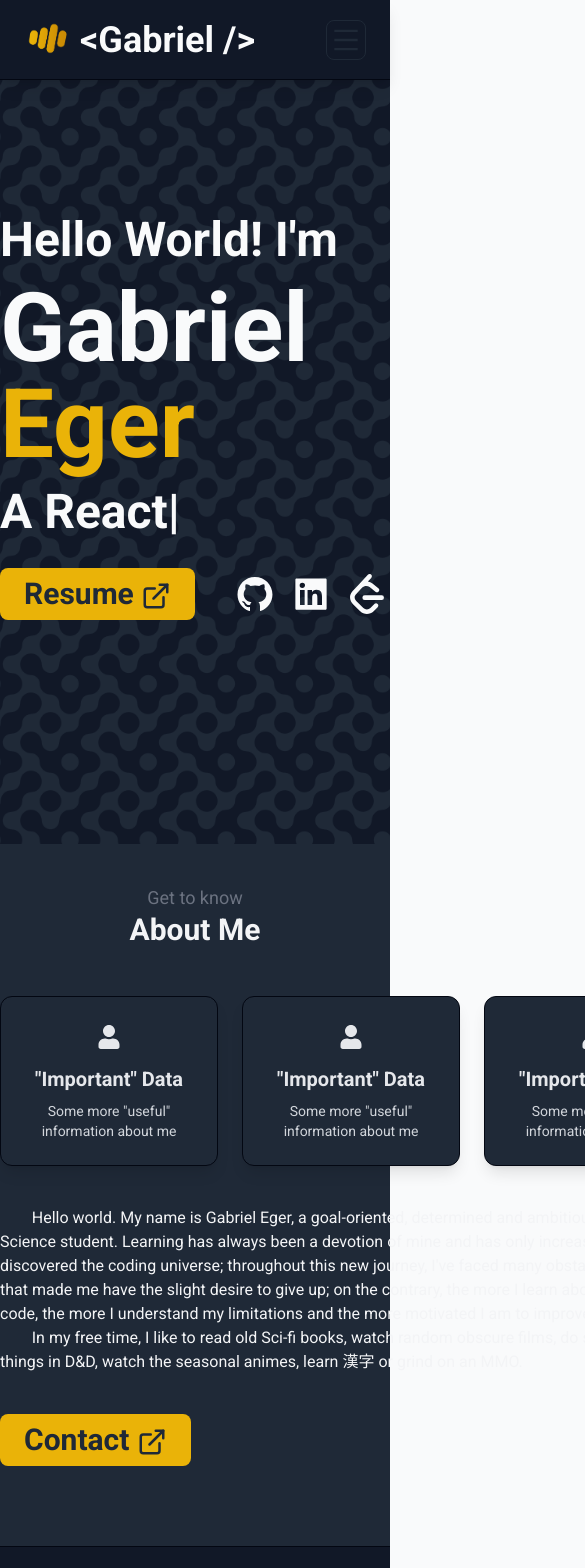
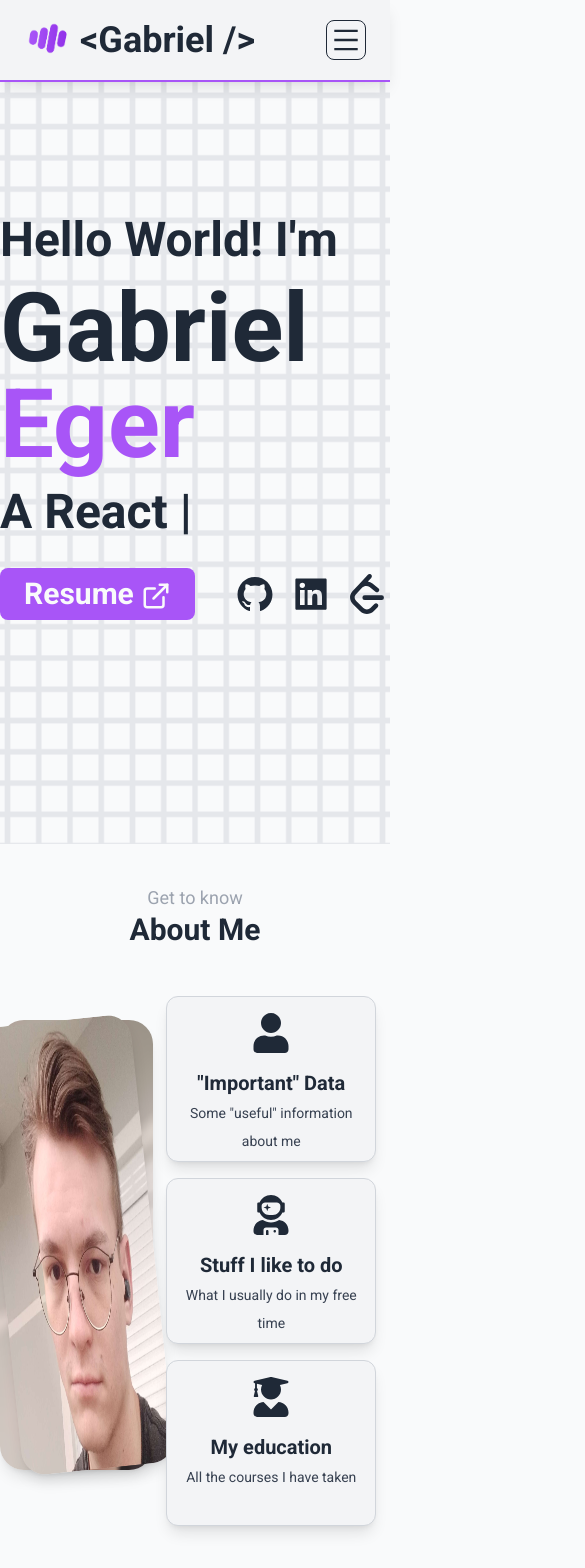
Before and after one commit to GabrielEger2/portfolio-website-2, a React (Vite) app in the folder frontend-reactjs/: page / in a window 390 px wide. Shown: the top 1568 px of the page, 585 px wide, since content can reach past the window. Built offline with nearby package versions, Linux system fonts and the light colour scheme; no server answers.

Commit message:
[Feat] Add small changes to code
Add fully functional motion card component

Motion card behavior varies based on location and text

Motion card closes based on other motion cards

Add scroll motion to the navbar

Add animated buttons

Changes implemented using framer motion library

```diff
--- a/frontend-reactjs/src/components/About.tsx
+++ b/frontend-reactjs/src/components/About.tsx
@@ -1,3 +1,6 @@
+import { useState } from 'react';
+import { motion } from 'framer-motion';
+
 import { LuExternalLink } from 'react-icons/lu';
 
 import ProfilePic from '../assets/imgs/GabrielProfilePic.png'
@@ -6,8 +9,14 @@
 
 
 const About = () => {
+    const [openCardId, setOpenCardId] = useState(null);
+
+    const handleCardClick = (cardId) => {
+      setOpenCardId(cardId);
+    };
+
   return (
-    <div className='bg-gray-50 dark:bg-gray-800'>
+    <div className='bg-gray-50 dark:bg-gray-800 z-40' id='about'>
         <div className='flex justify-center'>
             <h2 className='text-lg text-center text-gray-400 dark:text-gray-500 mt-10 mb-12'>
                 Get to know <br />
@@ -19,12 +28,30 @@
                 <img src={ProfilePic} alt="Gabriel's Photo" className='w-[450px] h-[450px] rounded-3xl absolute -rotate-6 hover:rotate-0 ease-in-out transition-all duration-500 shadow-lg' />
                 <img src={ProfilePicBlur} alt="Gabriel's Photo with a blur effect" className='w-[450px] h-[450px] rounded-3xl shadow-lg' />
             </div>
-                    <div className="z-50">
+        <div className="z-40">
             <div className='max-w-[700px] justify-center'>
-                            <div className='flex grid-rows-3 space-x-6'>
-                                <MotionCard />
-                                <MotionCard />
-                                <MotionCard />
+                <div className='grid grid-cols-1 md:grid-cols-2 lg:grid-cols-1 xl:grid-cols-2 2xl:grid-cols-3 gap-4'>
+                    <MotionCard
+                        id={1}
+                        position='left'
+                        type='normal'
+                        isOpen={openCardId === 1}
+                        onClick={handleCardClick}
+                    />
+                    <MotionCard
+                        id={2}
+                        position='center'
+                        type='hobbies'
+                        isOpen={openCardId === 2}
+                        onClick={handleCardClick}
+                    />
+                    <MotionCard
+                        id={3}
+                        position='right'
+                        type='education'
+                        isOpen={openCardId === 3}
+                        onClick={handleCardClick}
+                    />
                 </div>
                 <h2 className='mt-10 text-gray-800 dark:text-gray-100'>
                     &nbsp;&nbsp;&nbsp;&nbsp;&nbsp;&nbsp;&nbsp;&nbsp;Hello world. My name is Gabriel Eger, a goal-oriented, determined and ambitious Computer Science student.
@@ -34,10 +61,16 @@
                     &nbsp;&nbsp;&nbsp;&nbsp;&nbsp;&nbsp;&nbsp;&nbsp;In my free time, I like to read old Sci-fi books, watch random obscure films,
                     do stupid roleplay things in D&D, watch the seasonal animes, learn 漢字 or grind on an MMO.
                 </h2>
-                            <button
-                                className="mt-10 mb-20 items-center bg-purple-500 hover:bg-purple-700 text-gray-50 font-bold rounded-lg px-6 py-2 text-3xl dark:bg-yellow-500 dark:text-gray-800 dark:hover:bg-yellow-700 transition-all duration-500">
+                <motion.div
+                    className="mt-10 mb-20 items-center w-48 justify-center cursor-pointer bg-purple-500 text-gray-50 font-bold rounded-lg px-6 py-2 text-3xl dark:bg-yellow-500 dark:text-gray-800"
+                    whileHover={{ scale: 1.1 }}
+                    whileTap={{ scale: 0.9 }}
+                    transition={{ type: "spring", stiffness: 200, damping: 12 }}
+                >
+                    <a href="">
                         Contact <LuExternalLink className='inline-block' size={30} />
-                            </button>
+                    </a>
+                </motion.div>
             </div>
         </div>
         </div>
--- a/frontend-reactjs/src/components/Banner.tsx
+++ b/frontend-reactjs/src/components/Banner.tsx
@@ -1,4 +1,5 @@
 import ReactTyped from 'react-typed';
+import { motion } from "framer-motion";
 
 import { LuExternalLink } from 'react-icons/lu';
 import { AiFillGithub, AiFillLinkedin } from 'react-icons/ai';
@@ -10,7 +11,7 @@
 
 const Banner = () => {
   return (
-    <div className="w-full h-[100vh] bg-gray-100 dark:bg-gray-800">
+    <div className="w-full h-[100vh] bg-gray-100 dark:bg-gray-800 z-40" id='home'>
         <img className="w-full h-full object-cover top-0 left-0 absolute dark:opacity-0" src={whiteModePattern} alt="white mode pattern" />
         <img className="w-full h-full object-cover top-0 left-0 absolute opacity-0 dark:opacity-100" src={darkModePattern} alt="white mode pattern" />
         <div className="w-full h-full">
@@ -24,24 +25,30 @@
                     </h1>
                     <ReactTyped className='text-5xl' strings={['A Software Engineer!', 'A React Developer!', 'A Python Developer!', 'A Full Stack Developer!', 'A JS/TS Developer!']} typeSpeed={80} backSpeed={100} loop/>
                     <div className='flex items-center mt-8'>
-                        <button
-                            className="items-center bg-purple-500 hover:bg-purple-700 text-gray-50 font-bold rounded-lg px-6 py-2 text-3xl dark:bg-yellow-500 dark:text-gray-800 dark:hover:bg-yellow-700 transition-all duration-500">
-                            Resume <LuExternalLink className='inline-block' size={30} />
-                        </button>
+                        <motion.div
+                            className="items-center bg-purple-500 text-gray-50 font-bold rounded-lg px-6 py-2 text-3xl cursor-pointer dark:bg-yellow-500 dark:text-gray-800"
+                            whileHover={{ scale: 1.1 }}
+                            whileTap={{ scale: 0.9 }}
+                            transition={{ type: "spring", stiffness: 200, damping: 12 }}
+                        >
+                            <a href="">
+                                Resume <LuExternalLink className='inline-block' size={30} />
+                            </a>
+                        </motion.div>
                     <div className=' items-center flex space-x-4 ml-10'>
-                        <a href="https://github.com/GabrielEger2" target="_blank">
+                        <a href="https://github.com/GabrielEger2" target="_blank" className='hover:scale-125 transition-all duration-300'>
                             <AiFillGithub size={40} />
                         </a>
-                        <a href="https://www.linkedin.com/in/gabriel-eger-11434b157/" target="_blank">
+                        <a href="https://www.linkedin.com/in/gabriel-eger-11434b157/" target="_blank" className='hover:scale-125 transition-all duration-300'>
                             <AiFillLinkedin size={40} />
                         </a>
-                        <a href="https://leetcode.com/GabrielEger2/" target="_blank">
-                                        <SiLeetcode size={40} />
+                        <a href="https://leetcode.com/GabrielEger2/" target="_blank" className='hover:scale-125 transition-all duration-300'>
+                            <SiLeetcode size={40} />
                         </a>
                     </div>
                 </div>
             </div>
-            <div className="hidden md:block pt-8 ml-O lg:ml-16 z-50">
+            <div className="hidden md:block pt-8 ml-O lg:ml-16 z-40">
                 <img
                     src={portrait}
                     alt="Movie GIF"
--- a/frontend-reactjs/src/components/Footer.tsx
+++ b/frontend-reactjs/src/components/Footer.tsx
@@ -1,7 +1,5 @@
 import stripsWhiteIcon from '../assets/imgs/stripsWhiteIcon.png';
 import stripsDarkIcon from '../assets/imgs/stripsDarkIcon.png';
-
-import { AiOutlineToTop } from 'react-icons/ai';
 
 const Footer = () => {
   // Get the current year
@@ -9,13 +7,8 @@
 
   return (
     <div>
-        <footer className="bg-gray-200 dark:bg-gray-950">
+        <footer className="bg-gray-100 dark:bg-gray-900 border-gray-300 dark:border-gray-950 border-t">
             <div className="mx-auto w-full max-w-screen-xl p-4 py-6 lg:py-8">
-                <div className='flex justify-center text-gray-100 dark:text-gray-800'>
-                    <a href="#home" className='p-2 rounded-full bg-purple-500 hover:bg-purple-700 dark:bg-yellow-500 dark:hover:bg-yellow-600 transition-all duration-500 absolute -translate-y-14'>
-                        <AiOutlineToTop size={40}/>
-                    </a>
-                </div>
                 <div className="md:flex md:justify-between">
                     <div className="mb-6 md:mb-0">
                         <a href="" className="flex items-center">
@@ -29,7 +22,7 @@
                         <h2 className="mb-6 text-sm font-semibold uppercase text-gray-900 dark:text-gray-100">Project</h2>
                         <ul className="text-gray-500 dark:text-gray-400 font-medium">
                             <li className="mb-4">
-                                <a href="https://www.themoviedb.org/" className="hover:underline">Gitub</a>
+                                <a href="https://www.themoviedb.org/" className="hover:underline">Github</a>
                             </li>
                             <li>
                                 <a href="https://tailwindcss.com/" className="hover:underline">Overview</a>
--- a/frontend-reactjs/src/components/MotionCard.tsx
+++ b/frontend-reactjs/src/components/MotionCard.tsx
@@ -1,35 +1,98 @@
-import { useState } from 'react';
 import { motion } from 'framer-motion';
 import { FaUser, FaUserAstronaut, FaUserGraduate } from 'react-icons/fa';
 
-const MotionCard = () => {
-  const [isOpen, setIsOpen] = useState(false);
+const MotionCard = ({ id, position, type, isOpen, onClick }) => {
+  let icon;
+  let title;
+  let text;
+
+  // Set the icon based on the "type" prop
+  if (type === 'normal') {
+    icon = <FaUser size={40} />;
+    title = '"Important" Data';
+    text = 'Some "useful" information about me';
+  } else if (type === 'hobbies') {
+    icon = <FaUserAstronaut size={40} />;
+    title = 'Stuff I like to do';
+    text = 'What I usually do in my free time';
+  } else {
+    icon = <FaUserGraduate size={40} />;
+    title = 'My education';
+    text = 'All the courses I have taken';
+  }
+
+  const handleClick = () => {
+    onClick(isOpen ? null : id);
+  };
 
   return (
-    <div>
+    <div className={`flex justify-center text-center ${position === 'center' ? 'md:justify-center md:text-center' : (position === 'right' ? 'md:justify-end md:text-right' : 'md:justify-start md:text-left')}`}>
       <motion.div
-        transition={{ duration: 1, type: 'spring' }}
+        transition={{ layout: { duration: 1, type: 'spring' } }}
         layout
-        onClick={() => setIsOpen(!isOpen)}
-        className={`p-3 bg-gray-100 border border-gray-300 rounded-xl cursor-pointer shadow-lg dark:bg-gray-800 dark:border-gray-950 ${isOpen ? 'z-10' : ''}`}
+        onClick={handleClick}
+        className={`bg-gray-100 border pb-5 px-2 border-gray-300 rounded-xl cursor-pointer shadow-lg dark:bg-gray-800 dark:border-gray-950 ${isOpen ? 'z-10' : ''}`}
         style={{ position: isOpen ? 'absolute' : 'static' }}
       >
-        <motion.h2 layout='position' className='font-bold w-48 h-32 text-center text-xl text-gray-800 dark:text-gray-200'>
+        {isOpen ? (
+          <motion.div>
+            <div>
+              <motion.h2
+                layout='position'
+                className={`font-bold  items-center text-center justify-center ${position === 'right' || position === 'left' ? 'flex' : ''} space-x-4 text-xl text-gray-800 dark:text-gray-200`}
+                initial={{ opacity: 0 }}
+                animate={{ opacity: 1 }}
+                transition={{ delay: 0.2 }}
+              >
+                {(position === 'left' || position === 'center') && (
+                  <div className='flex justify-center'>
+                    {icon}
+                  </div>
+                )}
+                <h2>
+                  {title} <br />
+                  <span className='font-normal text-sm mt-2 text-gray-700 dark:text-gray-300'>
+                    {text}
+                  </span>
+                </h2>
+                {position === 'right' && (
+                  <div className='flex justify-center'>
+                    {icon}
+                  </div>
+                )}
+              </motion.h2>
+              <motion.div
+                className='px-4 flex mt-4 text-gray-800 dark:text-gray-200'
+                initial={{ opacity: 0 }}
+                animate={{ opacity: 1 }}
+                transition={{ delay: 0.2 }}
+              >
+                <div>
+                  <p>
+                    Ohayou Sekai, Good morning world, world <br />
+                    Ohayou Sekai, Good morning world, world <br />
+                    Ohayou Sekai, Good morning world, world <br />
+                    Ohayou Sekai, Good morning world, world <br />
+                    Ohayou Sekai, Good morning world, world <br />
+                    Ohayou Sekai, Good morning world, world <br />
+                  </p>
+                </div>
+              </motion.div>
+            </div>
+          </motion.div>
+        ) : (
+          <motion.h2
+            layout='position'
+            className='font-bold w-48 h-32 text-center text-xl text-gray-800 dark:text-gray-200'
+          >
             <div className='my-4 flex justify-center'>
-                <FaUser size='24' />
+              {icon}
             </div>
-            "Important" Data <br />
-            <h2 className='font-normal text-sm mt-2 text-gray-700 dark:text-gray-300'>
-                Some more "useful" information about me
-            </h2>
-        </motion.h2>
-        {isOpen && (
-          <motion.div className='pt-3 px-2 max-w-[900px] h-auto'>
-            <p>
-            Hello world. My name is Gabriel Eger, a goal-oriented, determined and ambitious Computer Science student. Learning has always been a devotion of mine and has only increased after I discovered the coding universe; throughout this new journey, I've faced many obstacles, but none that made me have the slight desire to give up; on the contrary, the more I learn about bits and code, the more I understand my limitations and the more motivated I am to improve.
-          ' In my free time, I like to read old Sci-fi books, watch random obscure films, do stupid roleplay things in D&D, watch the seasonal animes, learn 漢字 or grind on an MMO.
-            </p>
-          </motion.div>
+            {title} <br />
+            <span className='font-normal text-sm mt-2 text-gray-700 dark:text-gray-300'>
+              {text}
+            </span>
+          </motion.h2>
         )}
       </motion.div>
     </div>
--- a/frontend-reactjs/src/components/Navbar.tsx
+++ b/frontend-reactjs/src/components/Navbar.tsx
@@ -1,8 +1,8 @@
-import { useState, useEffect } from 'react';
+import React, { useEffect, useState } from 'react';
 import { MdClose } from 'react-icons/md';
 import { AiOutlineMenu } from 'react-icons/ai';
 import { BsFillMoonStarsFill, BsFillSunFill } from 'react-icons/bs';
-import { motion } from 'framer-motion';
+import { motion, useScroll } from "framer-motion";
 
 import stripsWhiteIcon from '../assets/imgs/stripsWhiteIcon.png';
 import stripsDarkIcon from '../assets/imgs/stripsDarkIcon.png';
@@ -11,7 +11,42 @@
     const [nav, setNav] = useState(false); // Setting up a state variable for the navigation menu
     const [mobileNav, setMobileNav] = useState(false); // Setting up a state variable for the mobile navigation menu
     const [scrollPos, setScrollPos] = useState(0);
-    const [darkMode, setDarkMode] = useState('dark');
+    const [initialDarkMode, setInitialDarkMode] = useState('');
+    const [darkMode, setDarkMode] = useState(initialDarkMode);
+    const { scrollYProgress } = useScroll();
+
+    useEffect(() => {
+        const darkModeQuery = window.matchMedia('(prefers-color-scheme: dark)');
+        const initialMode = darkModeQuery.matches ? 'dark' : 'light';
+        setInitialDarkMode(initialMode);
+        setDarkMode(initialMode);
+      }, []);
+
+    useEffect(() => {
+        const handleLinkClick = (event: MouseEvent) => {
+          event.preventDefault();
+          const target = event.target as HTMLAnchorElement;
+          const element = document.querySelector(target.hash) as HTMLElement;
+          if (element) {
+            const topOffset = element.offsetTop;
+            window.scrollTo({
+              top: topOffset - 60,
+              behavior: 'smooth',
+            });
+          }
+        };
+
+        const links = document.querySelectorAll('a[href^="#"]');
+        links.forEach((link) => {
+          link.addEventListener('click', handleLinkClick as EventListener);
+        });
+
+        return () => {
+          links.forEach((link) => {
+            link.removeEventListener('click', handleLinkClick as EventListener);
+          });
+        };
+    }, []);
 
     const handleMobileNav = () => {
         setMobileNav(!mobileNav); // Toggling the value of the navigation menu state variable
@@ -47,13 +82,13 @@
     };
 
     return (
-        <header>
+        <header className='z-50'>
             <motion.div
                 className={`fixed top-0 w-full z-50 shadow-lg ${
                     nav ? 'h-16' : 'h-20'
                 } transition-all duration-500 ease-in-out`}
             >
-                <div className='bg-gray-100 border-b border-gray-300 dark:bg-gray-900 dark:border-gray-950 items-center h-full'>
+                <div className='bg-gray-100 border-gray-300 dark:bg-gray-900 dark:border-gray-950 items-center h-full'>
                     <div className="flex justify-between items-center h-full max-w-[1400px] mx-auto px-6 font-bold">
                         <a href="#home" className='text-gray-800 text-4xl dark:text-gray-50 flex items-center'>
                             <div className='pr-2'>
@@ -95,6 +130,9 @@
                         </div>
                     </div>
                 </div>
+                <div className='bg-gray-300 dark:bg-gray-950 shadow-lg'>
+                    <motion.div className='h-0.5 bg-purple-500 dark:bg-yellow-500' style={{ transformOrigin: "left", scaleX: scrollYProgress }} />
+                </div>
             </motion.div>
         </header>
     );
--- a/frontend-reactjs/src/components/Projects.tsx
+++ b/frontend-reactjs/src/components/Projects.tsx
@@ -1,12 +1,41 @@
+import { useEffect, useState } from 'react';
+import { client, urlFor } from '../client';
+
+import { motion } from 'framer-motion';
+
 const Projects = () => {
+  const [projectsData, setProjectsData] = useState<any[]>([]);
+
+  useEffect(() => {
+  const query = '*[_type == "projects"]';
+
+  client.fetch(query).then((data) => {
+    setProjectsData(data);
+    });
+  }, []);
+
   return (
-    <div className='bg-gray-100 dark:bg-gray-800'>
-        <div className='flex justify-center'>
-            <h2 className='text-lg text-center text-gray-400 dark:text-gray-500 mt-10 mb-12'>
-                Some of my <br />
-                <span className='text-gray-800 dark:text-gray-100 text-3xl mt-4 font-bold'>Projects</span>
-            </h2>
+    <div className='bg-gray-100 dark:bg-gray-800' id='projects'>
+      <div className='flex justify-center'>
+        <h2 className='text-lg text-center text-gray-400 dark:text-gray-500 mt-10 mb-12'>
+          Some of my <br />
+          <span className='text-gray-800 dark:text-gray-100 text-3xl mt-4 font-bold'>Projects</span>
+        </h2>
+      </div>
+      <div className='justify-center flex'>
+        <div>
+          {projectsData.map((element: any) => {
+            return (
+              <div>
+                <img src={urlFor(element.projectImage).toString()} alt={element.projectTitle} className='h-48 w-96 object-cover' />
+                <h2>
+                  {element.projectTitle}
+                </h2>
+              </div>
+            )})
+          }
         </div>
+      </div>
     </div>
   )
 }
--- a/frontend-reactjs/src/components/SkillsCarousel.tsx
+++ b/frontend-reactjs/src/components/SkillsCarousel.tsx
@@ -38,17 +38,17 @@
               return (
                 <motion.div
                   key={element.id}
-                  className='w-[120px] h-[120px] cursor-pointer overflow-hidden flex justify-center items-center transition-all ease-in-out duration-300'
+                  className='w-[120px] h-[120px] overflow-hidden flex justify-center items-center transition-all ease-in-out duration-300'
                   whileHover={{ scale: 4/3 }}
                 >
                   <a href={element.skillsLink} target='_blank'>
                     <img
-                      className='h-[90px] w-[90px] object-cover rounded-xl pointer-events-none dark:hidden'
+                      className='h-[90px] w-[90px] object-cover rounded-xl pointer-events-none cursor-pointer dark:hidden'
                       src={urlFor(element.skillsImage).toString()}
                       alt={element.skillsTitle}
                     />
                     <img
-                      className='h-[90px] w-[90px] object-cover rounded-xl pointer-events-none hidden dark:block'
+                      className='h-[90px] w-[90px] object-cover rounded-xl pointer-events-none cursor-pointer hidden dark:block'
                       src={urlFor(element.skillsImageDark).toString()}
                       alt={element.skillsTitle}
                     />
```
Lines whose indentation alone changed are shown as unchanged.
